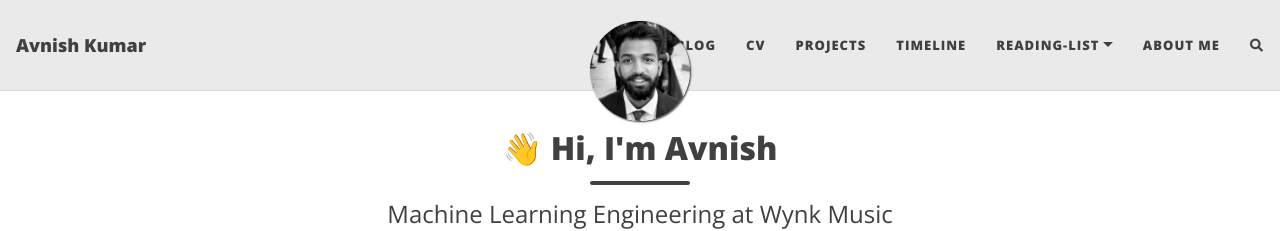
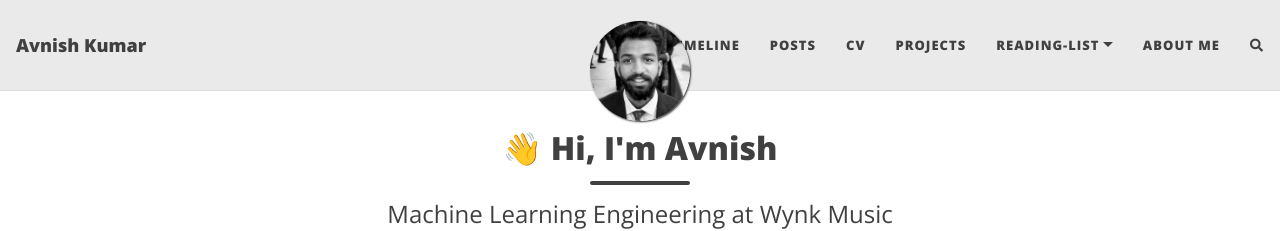
Before and after one commit to kavnish/kavnish.github.io, a Jekyll site: the page built from index.html, in a window 1280 px wide. Shown: the top 231 px of the page. Built offline with Jekyll 4.4.1, drawn with Linux system fonts in a browser that asks for light colours; nearby versions of some CDN libraries; the list of posts is cut into pages by our own code; comment, search, counter and statistics services are not loaded; some of the changed lines change nothing that is shown.

Commit message:
updated nav bar

```diff
--- a/_config.yml
+++ b/_config.yml
@@ -20,11 +20,10 @@ author: Avnish Kumar
 ###############################################
 
 navbar-links:
-  Home: "/index"
-  Blog: "/pages/blog"
+  Timeline: "/pages/timeline"
+  Posts: "/pages/blog"
   CV: "/cv"
   Projects: "/pages/projects"
-  Timeline: "/pages/timeline"
   Reading-List:
     - Books: "/pages/book-shelf"
     - Misc: "/pages/papers-and-articles"
```
